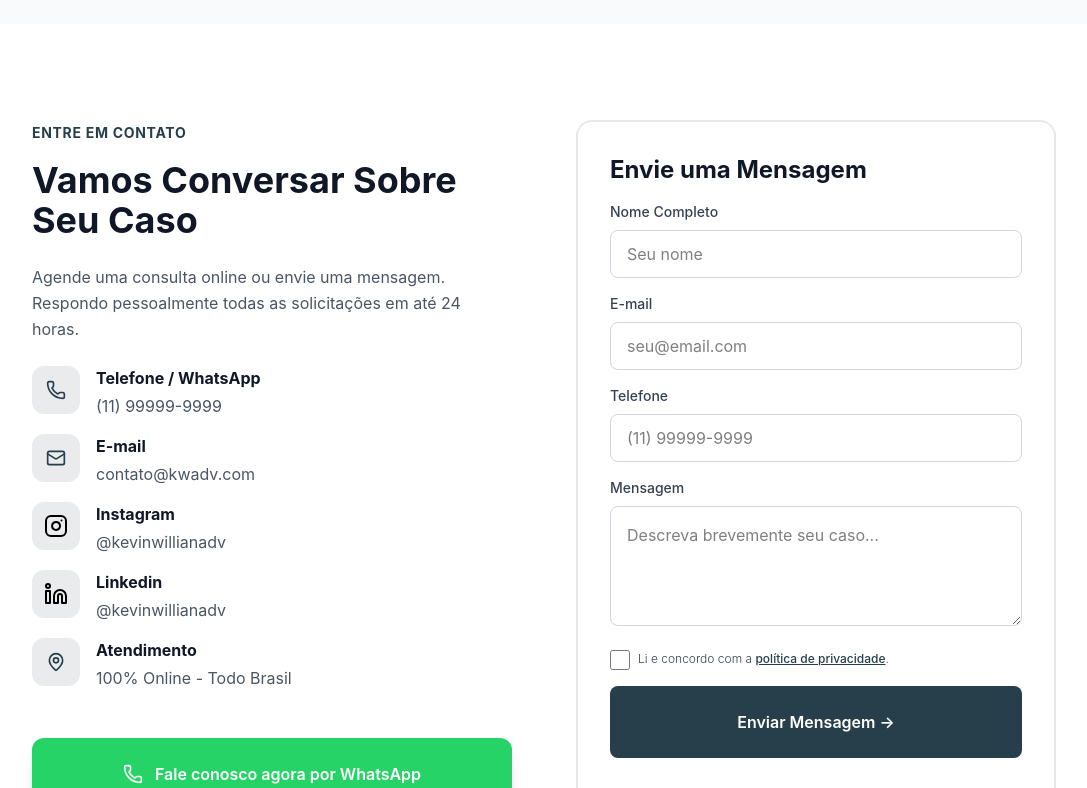
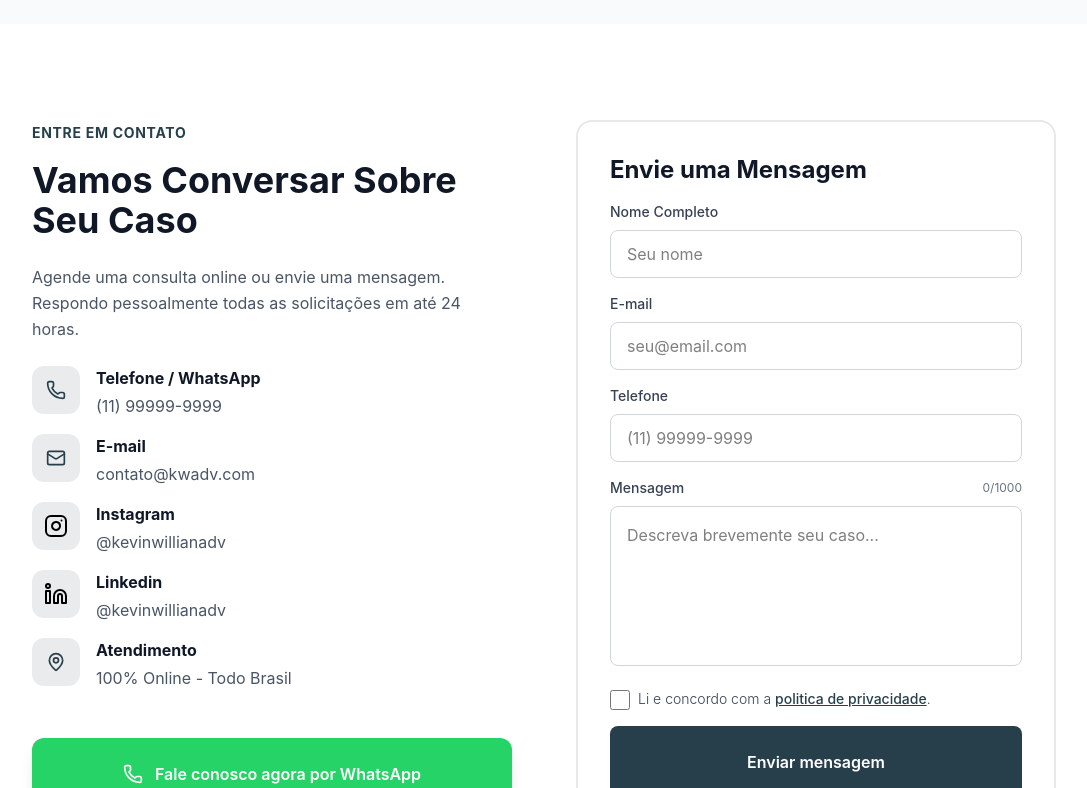
Before and after one commit to Kevin-Willian-Advogado/kwadv.page, an Angular app: page / in a window 1280 px wide. Shown: the part 2920-3708 px from the top of the page, without its empty margins (96-1183 px from the left). Built offline with nearby package versions, Linux system fonts and the light colour scheme.

Commit message:
Validate contact form and confirmation state

```diff
--- /dev/null
+++ b/src/app/shareds/contacts/contacts.css
@@ -0,0 +1,25 @@
+.contact-card-panel {
+  animation: contact-card-enter 260ms ease-out both;
+}
+
+textarea {
+  scrollbar-gutter: stable;
+}
+
+@keyframes contact-card-enter {
+  from {
+    opacity: 0;
+    transform: translateY(12px);
+  }
+
+  to {
+    opacity: 1;
+    transform: translateY(0);
+  }
+}
+
+@media (prefers-reduced-motion: reduce) {
+  .contact-card-panel {
+    animation: none;
+  }
+}
--- a/src/app/shareds/contacts/contacts.html
+++ b/src/app/shareds/contacts/contacts.html
@@ -58,42 +58,59 @@
             </a>
         </div>
         <div class="md:border-2 border-[#E6E8E9] rounded-2xl p-0 md:p-8">
+            @if (!isSubmitted) {
+                <div class="contact-card-panel">
                     <h3 class="text-2xl font-bold text-gray-900 mb-4">Envie uma Mensagem</h3>
                     <form [formGroup]="contactForm" (ngSubmit)="submitContact()" class="space-y-4">
                         <div>
                             <label class="block text-sm font-medium text-gray-700 mb-2">Nome Completo</label>
-                    <input type="text" formControlName="name" required placeholder="Seu nome" class="w-full border border-gray-300 rounded-lg h-12 px-4 focus:ring-2 focus:ring-[#273F4B] outline-none" />
-                    @if (contactForm.controls.name.touched && contactForm.controls.name.invalid) {
+                            <input type="text" formControlName="name" required maxlength="120" autocomplete="name" placeholder="Seu nome" class="w-full border border-gray-300 rounded-lg h-12 px-4 focus:ring-2 focus:ring-[#273F4B] outline-none" />
+                            @if (contactForm.controls.name.touched && contactForm.controls.name.hasError('required')) {
                                 <p class="mt-1 text-xs text-red-600">Informe seu nome.</p>
+                            }
+                            @if (contactForm.controls.name.touched && (contactForm.controls.name.hasError('minlength') || contactForm.controls.name.hasError('name'))) {
+                                <p class="mt-1 text-xs text-red-600">Informe um nome valido.</p>
+                            }
+                            @if (contactForm.controls.name.touched && contactForm.controls.name.hasError('maxlength')) {
+                                <p class="mt-1 text-xs text-red-600">Use ate 120 caracteres.</p>
                             }
                         </div>
                         <div>
                             <label class="block text-sm font-medium text-gray-700 mb-2">E-mail</label>
-                    <input type="email" formControlName="email" required placeholder="seu@email.com" class="w-full border border-gray-300 rounded-lg h-12 px-4 focus:ring-2 focus:ring-[#273F4B] outline-none" />
+                            <input type="email" formControlName="email" required maxlength="180" autocomplete="email" placeholder="seu@email.com" class="w-full border border-gray-300 rounded-lg h-12 px-4 focus:ring-2 focus:ring-[#273F4B] outline-none" />
                             @if (contactForm.controls.email.touched && contactForm.controls.email.invalid) {
                                 <p class="mt-1 text-xs text-red-600">Informe um e-mail valido.</p>
                             }
                         </div>
                         <div>
                             <label class="block text-sm font-medium text-gray-700 mb-2">Telefone</label>
-                    <input type="text" formControlName="phone" required placeholder="(11) 99999-9999" class="w-full border border-gray-300 rounded-lg h-12 px-4 focus:ring-2 focus:ring-[#273F4B] outline-none" />
+                            <input type="tel" formControlName="phone" required maxlength="15" inputmode="tel" autocomplete="tel" placeholder="(11) 99999-9999" (input)="formatPhoneInput()" class="w-full border border-gray-300 rounded-lg h-12 px-4 focus:ring-2 focus:ring-[#273F4B] outline-none" />
                             @if (contactForm.controls.phone.touched && contactForm.controls.phone.hasError('required')) {
                                 <p class="mt-1 text-xs text-red-600">Informe seu telefone.</p>
                             }
                             @if (contactForm.controls.phone.touched && contactForm.controls.phone.hasError('phone')) {
-                        <p class="mt-1 text-xs text-red-600">Use apenas numeros, espacos, parenteses, hifen e sinal de +.</p>
+                                <p class="mt-1 text-xs text-red-600">Digite DDD e telefone com 10 ou 11 digitos.</p>
                             }
                         </div>
                         <div>
-                    <label class="block text-sm font-medium text-gray-700 mb-2">Mensagem</label>
-                    <textarea formControlName="message" required placeholder="Descreva brevemente seu caso..." class="w-full border border-gray-300 rounded-lg min-h-30 p-4 focus:ring-2 focus:ring-[#273F4B] outline-none"></textarea>
-                    @if (contactForm.controls.message.touched && contactForm.controls.message.invalid) {
+                            <div class="mb-2 flex items-center justify-between gap-4">
+                                <label class="block text-sm font-medium text-gray-700">Mensagem</label>
+                                <span class="text-xs text-gray-500">{{ messageLength }}/{{ messageMaxLength }}</span>
+                            </div>
+                            <textarea formControlName="message" required [attr.maxlength]="messageMaxLength" placeholder="Descreva brevemente seu caso..." class="h-40 w-full resize-none overflow-y-auto border border-gray-300 rounded-lg p-4 focus:ring-2 focus:ring-[#273F4B] outline-none"></textarea>
+                            @if (contactForm.controls.message.touched && contactForm.controls.message.hasError('required')) {
                                 <p class="mt-1 text-xs text-red-600">Informe a mensagem.</p>
                             }
+                            @if (contactForm.controls.message.touched && contactForm.controls.message.hasError('minlength')) {
+                                <p class="mt-1 text-xs text-red-600">Descreva sua mensagem com pelo menos 10 caracteres.</p>
+                            }
+                            @if (contactForm.controls.message.touched && contactForm.controls.message.hasError('maxlength')) {
+                                <p class="mt-1 text-xs text-red-600">A mensagem deve ter ate 1000 caracteres.</p>
+                            }
                         </div>
-                <label for="lgpd" class="flex items-center text-gray-700 cursor-pointer font-light text-xs md:text-xm">
+                        <label for="lgpd" class="flex items-center text-gray-700 cursor-pointer font-light text-xs md:text-sm">
                             <input type="checkbox" id="lgpd" formControlName="lgpdAccepted" required class="h-5 w-5 border-gray-300 rounded text-[#273F4B] focus:ring-2 focus:ring-offset-2 focus:ring-[#273F4B] mt-0.5 mr-2">
-                    <span>Li e concordo com a <a href="/politica-privacidade" class="text-[#273F4B] underline hover:text-[#3C5562] font-medium" target="_blank" rel="noopener noreferrer">política de privacidade</a>.</span>
+                            <span>Li e concordo com a <a href="/politica-privacidade" class="text-[#273F4B] underline hover:text-[#3C5562] font-medium" target="_blank" rel="noopener noreferrer">politica de privacidade</a>.</span>
                         </label>
                         @if (contactForm.controls.lgpdAccepted.touched && contactForm.controls.lgpdAccepted.invalid) {
                             <p class="-mt-2 text-xs text-red-600">Confirme a politica de privacidade.</p>
@@ -103,14 +120,23 @@
                             <p class="rounded-lg border border-red-200 bg-red-50 px-4 py-3 text-sm text-red-700">{{ errorMessage }}</p>
                         }
 
-                @if (feedbackMessage) {
-                    <p class="rounded-lg border border-green-200 bg-green-50 px-4 py-3 text-sm text-green-700">{{ feedbackMessage }}</p>
-                }
-
-                <button type="submit" [disabled]="isSubmitting" class="w-full bg-[#273F4B] hover:bg-[#273F4B] text-white font-semibold py-6 rounded-lg transition-all duration-300 disabled:opacity-60">
-                    {{ isSubmitting ? 'Enviando...' : 'Enviar Mensagem ->' }}
+                        <button type="submit" [disabled]="isSubmitting" class="w-full bg-[#273F4B] hover:bg-[#3C5562] text-white font-semibold py-6 rounded-lg transition-all duration-300 disabled:cursor-not-allowed disabled:opacity-60">
+                            {{ isSubmitting ? 'Enviando...' : 'Enviar mensagem' }}
                         </button>
                     </form>
                 </div>
+            } @else {
+                <div class="contact-card-panel flex min-h-[420px] flex-col justify-center">
+                    <div class="mb-5 flex h-12 w-12 items-center justify-center rounded-full bg-[#273F4B]/10 text-[#273F4B]">
+                        <svg xmlns="http://www.w3.org/2000/svg" width="22" height="22" viewBox="0 0 24 24" fill="none" stroke="currentColor" stroke-width="2" stroke-linecap="round" stroke-linejoin="round" aria-hidden="true"><path d="M20 6 9 17l-5-5"/></svg>
+                    </div>
+                    <h3 class="text-2xl font-bold text-gray-900 mb-3">Mensagem enviada</h3>
+                    <p class="text-gray-600 leading-relaxed">{{ submittedMessage || 'Recebemos sua mensagem e retornaremos em breve.' }}</p>
+                    <button type="button" (click)="sendAnotherMessage()" class="mt-7 w-fit text-sm font-semibold text-[#273F4B] underline-offset-4 transition-colors hover:text-[#3C5562] hover:underline">
+                        Enviar nova mensagem
+                    </button>
+                </div>
+            }
+        </div>
     </div>
 </section>
--- a/src/app/shareds/contacts/contacts.ts
+++ b/src/app/shareds/contacts/contacts.ts
@@ -26,25 +26,52 @@ const SUPABASE_PUBLISHABLE_KEY = 'sb_publishable_EREcwSKRXkRIRknqHOMh0g_FyIU7He0
   selector: 'app-contacts',
   imports: [CommonModule, ReactiveFormsModule],
   templateUrl: './contacts.html',
+  styleUrl: './contacts.css',
 })
 export class Contacts {
   private readonly formBuilder = inject(FormBuilder);
   private readonly http = inject(HttpClient);
 
+  readonly messageMaxLength = 1000;
+
   readonly contactForm = this.formBuilder.nonNullable.group({
-    name: ['', [Validators.required, Validators.maxLength(160)]],
+    name: ['', [Validators.required, Validators.minLength(3), Validators.maxLength(120), nameValidator]],
     email: ['', [Validators.required, Validators.email, Validators.maxLength(180)]],
-    phone: ['', [Validators.required, Validators.maxLength(60), phoneValidator]],
-    message: ['', [Validators.required, Validators.maxLength(4000)]],
+    phone: ['', [Validators.required, Validators.maxLength(15), phoneValidator]],
+    message: ['', [Validators.required, Validators.minLength(10), Validators.maxLength(this.messageMaxLength)]],
     lgpdAccepted: [false, [Validators.requiredTrue]],
   });
 
   isSubmitting = false;
+  isSubmitted = false;
   feedbackMessage = '';
+  submittedMessage = '';
   errorMessage = '';
+
+  get messageLength(): number {
+    return this.contactForm.controls.message.value.length;
+  }
+
+  formatPhoneInput(): void {
+    const control = this.contactForm.controls.phone;
+    const formatted = formatBrazilianPhone(control.value.replace(/\D/g, '').slice(0, 11));
+
+    if (control.value !== formatted) {
+      control.setValue(formatted, { emitEvent: false });
+    }
+  }
+
+  sendAnotherMessage(): void {
+    this.isSubmitted = false;
+    this.feedbackMessage = '';
+    this.submittedMessage = '';
+    this.errorMessage = '';
+    this.resetContactForm();
+  }
 
   submitContact(): void {
     this.feedbackMessage = '';
+    this.submittedMessage = '';
     this.errorMessage = '';
     this.contactForm.markAllAsTouched();
 
@@ -66,14 +93,10 @@ export class Contacts {
       }))
       .subscribe({
         next: (response) => {
-          this.feedbackMessage = response.mensagem ?? 'Mensagem enviada com sucesso.';
-          this.contactForm.reset({
-            name: '',
-            email: '',
-            phone: '',
-            message: '',
-            lgpdAccepted: false,
-          });
+          this.submittedMessage = response.mensagem ?? 'Mensagem enviada com sucesso.';
+          this.feedbackMessage = this.submittedMessage;
+          this.isSubmitted = true;
+          this.resetContactForm();
         },
         error: (error: unknown) => {
           this.errorMessage = this.extractErrorMessage(error) || 'Nao foi possivel enviar sua mensagem.';
@@ -100,6 +123,16 @@ export class Contacts {
       message: rawValue.message.trim(),
       lgpdAccepted: rawValue.lgpdAccepted,
     };
+  }
+
+  private resetContactForm(): void {
+    this.contactForm.reset({
+      name: '',
+      email: '',
+      phone: '',
+      message: '',
+      lgpdAccepted: false,
+    });
   }
 
   private extractErrorMessage(error: unknown): string {
@@ -139,11 +172,42 @@ export class Contacts {
   }
 }
 
+function nameValidator(control: AbstractControl<string>): ValidationErrors | null {
+  const value = control.value?.trim();
+  if (!value) {
+    return null;
+  }
+
+  const lettersOnly = value.replace(/[^\p{L}]/gu, '');
+
+  return lettersOnly.length >= 3 && /^[\p{L}\p{M}' .-]+$/u.test(value) ? null : { name: true };
+}
+
 function phoneValidator(control: AbstractControl<string>): ValidationErrors | null {
   const value = control.value?.trim();
   if (!value) {
     return null;
   }
 
-  return /^[+()\d\s-]{8,60}$/.test(value) ? null : { phone: true };
+  const digits = value.replace(/\D/g, '');
+
+  return digits.length === 10 || digits.length === 11 ? null : { phone: true };
 }
+
+function formatBrazilianPhone(digits: string): string {
+  if (digits.length <= 2) {
+    return digits;
+  }
+
+  const areaCode = digits.slice(0, 2);
+
+  if (digits.length <= 6) {
+    return `(${areaCode}) ${digits.slice(2)}`;
+  }
+
+  if (digits.length <= 10) {
+    return `(${areaCode}) ${digits.slice(2, 6)}-${digits.slice(6)}`;
+  }
+
+  return `(${areaCode}) ${digits.slice(2, 7)}-${digits.slice(7)}`;
+}
```
Lines whose indentation alone changed are shown as unchanged.
